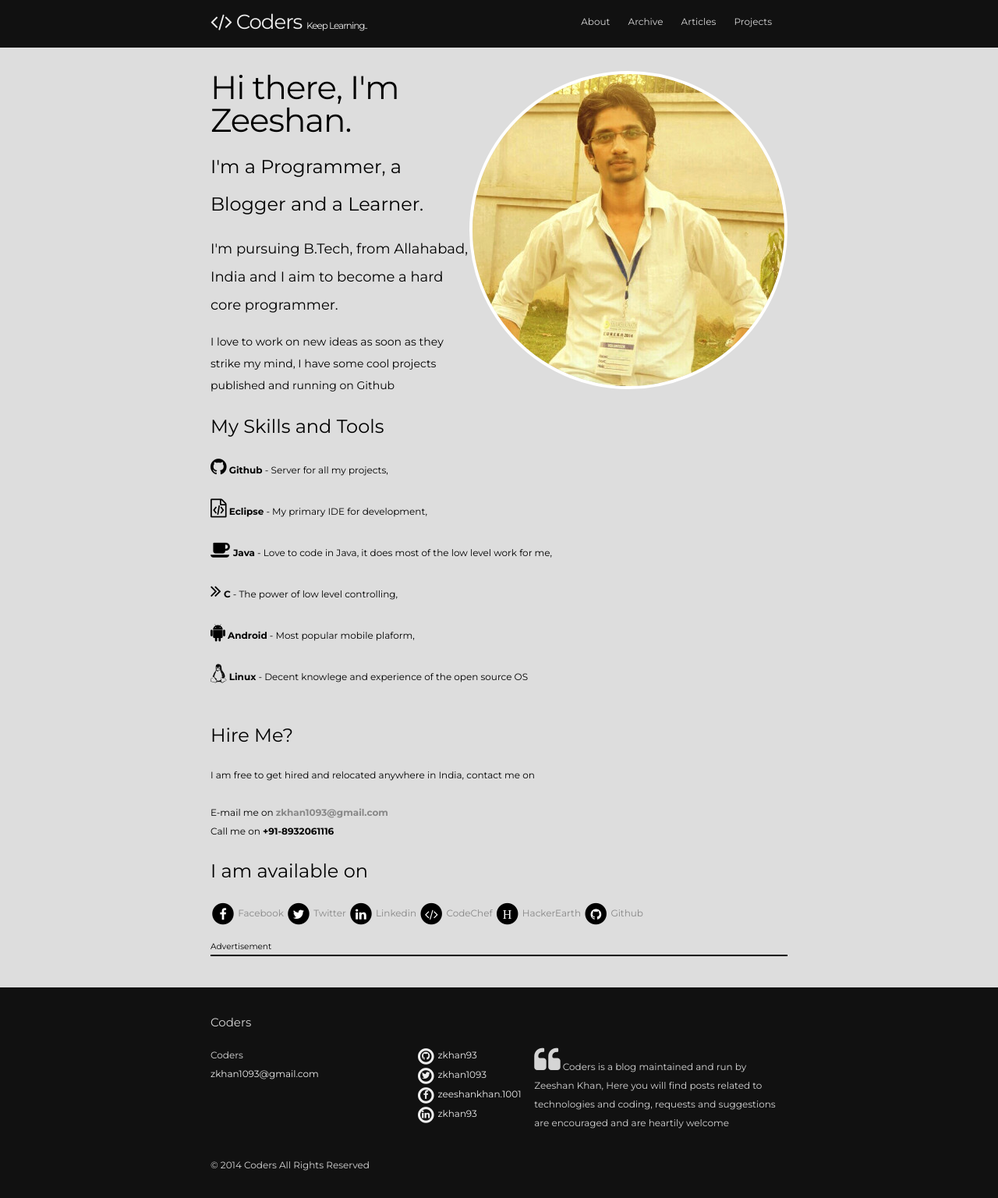
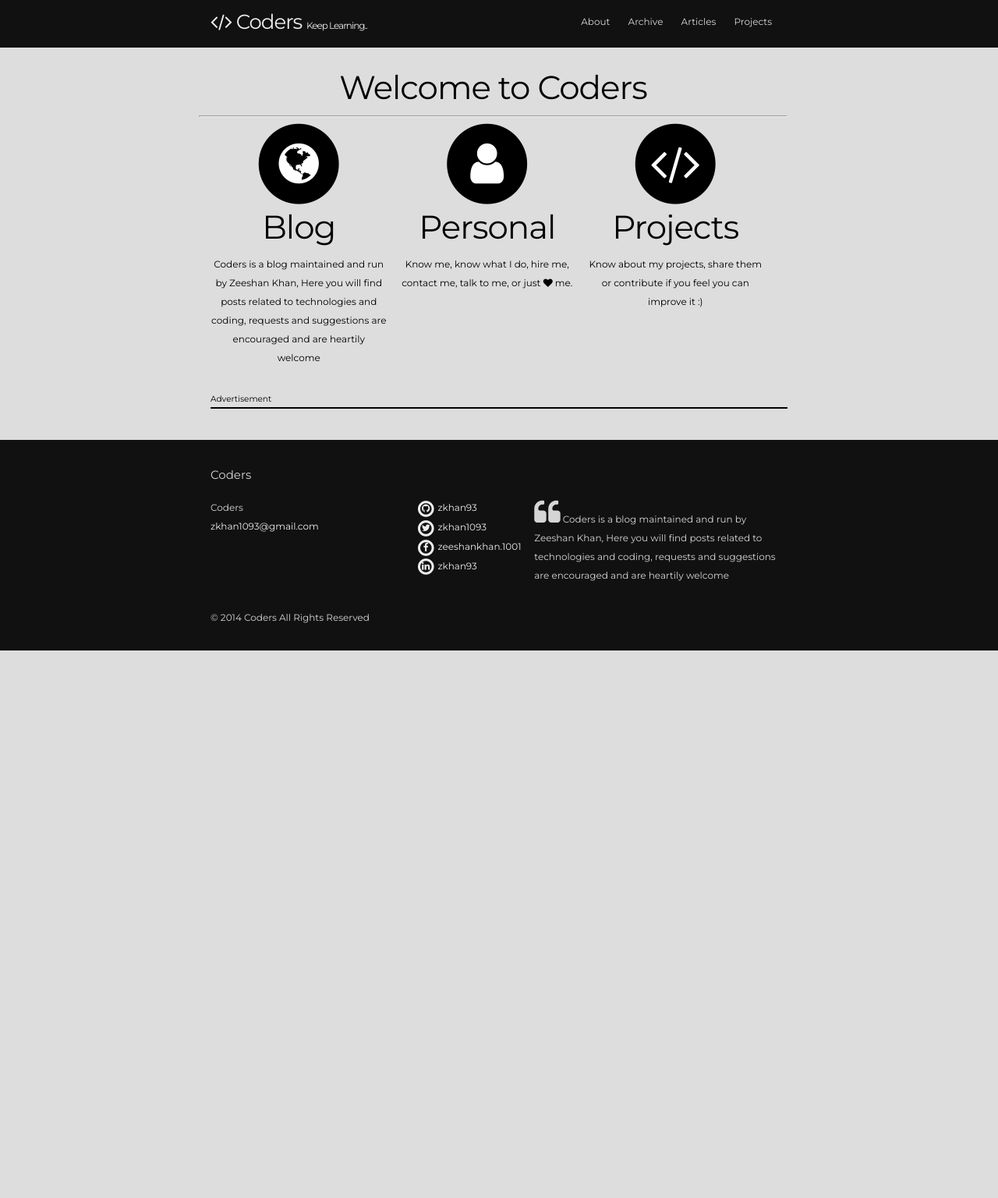
Before and after one commit to zkhan93/zkhan93.github.io, a Jekyll site: the page built from index.html, in a window 1280 px wide. Shown: the whole page at 78% size. Built offline with Jekyll 4.4.1, drawn with Linux system fonts in a browser that asks for light colours; nearby versions of some CDN libraries; after the commit the page ends 900 px from its top, so only the background shows below that.

Commit message:
change first page

```diff
--- a/css/main.scss
+++ b/css/main.scss
@@ -172,3 +172,25 @@ ul{
 .inline{
 	display:inline;
 }
+.main-div{
+position:relative;
+	display:block;
+	float:left;
+	width:30%;
+	text-align:center;
+	@include media-query($on-palm){
+		float:none;
+		text-align:center;
+		width:auto;
+	}
+}
+.main-home{
+color:black;
+text-align:center;
+a{
+	color:black;
+}
+}
+.main-div1{
+	border: 2px black;
+}
--- a/index.html
+++ b/index.html
@@ -2,63 +2,40 @@
 layout: main
 ---
 
-<div class="home">
-	<img id="owner-image" src="{{site.baseurl}}/assets/images/zeeshan.jpg">
+<div class="main-home footer-col-wrapper">
+	<h1 class="post-title">Welcome to Coders</h1>
+	<hr/>
+	<div class="main-div main-div1 footer-col">
+		<a title="Coders my blog" href="{{"/articles" | prepend: site.baseurl}}">
+	<span class="fa fa-stack fa-5x">
+		<i class="fa fa-circle  fa-stack-2x "></i>
+		<i class="fa fa-globe fa-stack-1x fa-inverse"></i>
+	</span>
 
-	<h1 class="post-title">Hi there, I'm Zeeshan.</h1>
-	<h1>I'm a Programmer, a Blogger and a Learner.
-	</h1>
-	<h2>I'm pursuing B.Tech, from Allahabad, India and I aim to become a hard core programmer.
-	</h2>
-	<h3>I love to work on new ideas as soon as they strike my mind, I have some cool projects published and running on Github
-	</h3>
-	<h1>My Skills and Tools</h1>
-	<p>
-		<i class="fa fa-github fa-2x"></i> <b>Github</b> - Server for all my projects,<br/><br/>
-		<i class="fa fa-file-code-o fa-2x"></i> <b>Eclipse</b> - My primary IDE for development,<br/><br/>
-		<i class="fa fa-coffee fa-2x"></i> <b>Java</b> - Love to code in Java, it does most of the low level work for me,<br/><br/>
-		<i class="fa fa-angle-double-right fa-2x"></i> <b>C</b> - The power of low level controlling,<br/><br/>
-		<i class="fa fa-android fa-2x"></i> <b>Android</b> - Most popular mobile plaform,<br/><br/>
-		<i class="fa fa-linux fa-2x"></i> <b>Linux</b> - Decent knowlege and experience of the open source OS<br/><br/>
-		</p>
-		<h1>Hire Me?</h1>
-		<p>I am free to get hired and relocated anywhere in India, contact me on <br/><br/>E-mail me on <a href="mailto:zkhan1093@gmail.com"><b>zkhan1093@gmail.com</b></a> <br/>Call me on <b>+91-8932061116</b></p>
-		<h1>I am available on</h1>
-		<p>
-			<span class="fa-stack fa-lg">
-  <i class="fa fa-circle fa-stack-2x"></i>
-  <i class="fa fa-facebook fa-stack-1x fa-inverse"></i>
-</span>
-		<a href="https://www.facebook.com/zeeshankhan.1001">Facebook</a>
+ <h1 class="post-title">Blog</h1></a>
+	 <p>{{site.description}}</p>
 
-		<span class="fa-stack fa-lg">
-  <i class="fa fa-circle fa-stack-2x"></i>
-  <i class="fa fa-twitter fa-stack-1x fa-inverse"></i>
-</span>
-		<a href="https://twitter.com/zkhan1093">Twitter</a>
+	</div>
+	<div class="main-div main-div1 footer-col">
+		<a title="Know about me" href="{{"/about" | prepend: site.baseurl}}">
+	<span class="fa fa-stack fa-5x">
+		<i class="fa fa-circle  fa-stack-2x "></i>
+		<i class="fa fa-user fa-stack-1x fa-inverse"></i></span>
+		<br/>
 
-		<span class="fa-stack fa-lg">
-  <i class="fa fa-circle fa-stack-2x"></i>
-  <i class="fa fa-linkedin fa-stack-1x fa-inverse"></i>
-</span>
-		 <a href="http://in.linkedin.com/in/zkhan93">Linkedin</a>
+	 <h1 class="post-title">Personal</h1></a>
+	 <p>Know me, know what I do, hire me, contact me, talk to me, or just <i class="fa fa-heart"></i> me.</p>
+	</div>
+	<div class="main-div main-div1 footer-col">
+		<a title="Projects I have made" href="{{"/projects" | prepend: site.baseurl}}">
+	<span class="fa fa-stack fa-5x">
+		<i class="fa fa-circle  fa-stack-2x "></i>
+		<i class="fa fa-code fa-stack-1x fa-inverse"></i></span>
+		<br/>
 
-		<span class="fa-stack fa-lg">
-  <i class="fa fa-circle fa-stack-2x"></i>
-  <i class="fa fa-code fa-stack-1x fa-inverse"></i>
-</span>
-		<a href="http://www.codechef.com/users/zkhan1093">CodeChef</a>
+	 <h1 class="post-title">Projects</h1></a>
+	 	 <p>Know about my projects, share them or contribute if you feel you can improve it :)</p>
 
-		<span class="fa-stack fa-lg">
-  <i class="fa fa-circle fa-stack-2x"></i>
-  <i class="fa fa-stack-1x fa-inverse">H</i>
-</span>
-		<a href="http://www.hackerearth.com/users/zkhan93/">HackerEarth</a>
+	</div>
 
-		<span class="fa-stack fa-lg">
-  <i class="fa fa-circle fa-stack-2x"></i>
-  <i class="fa fa-github fa-stack-1x fa-inverse"></i>
-</span>
-		<a href="https://github.com/zkhan93">Github</a><br/>
-		</p>
 </div>
```
Also changed, not shown: about.html (added, +66 -0 lines), about.md (deleted, +0 -11 lines), articles.md (+6 -3 lines).
